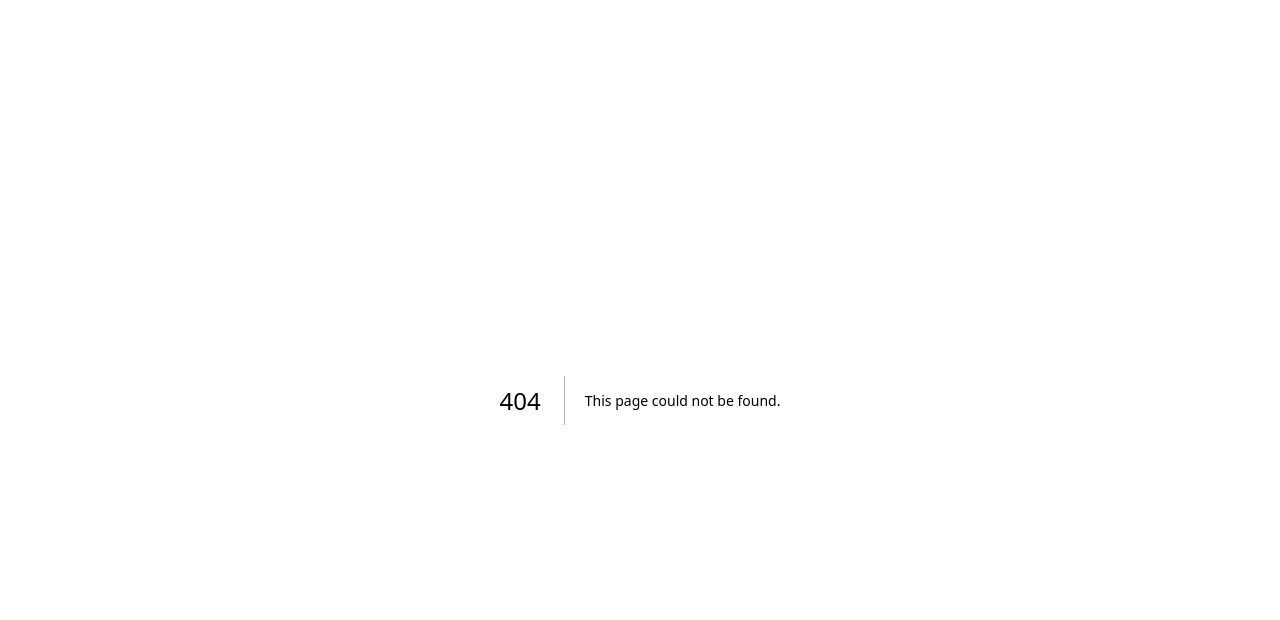
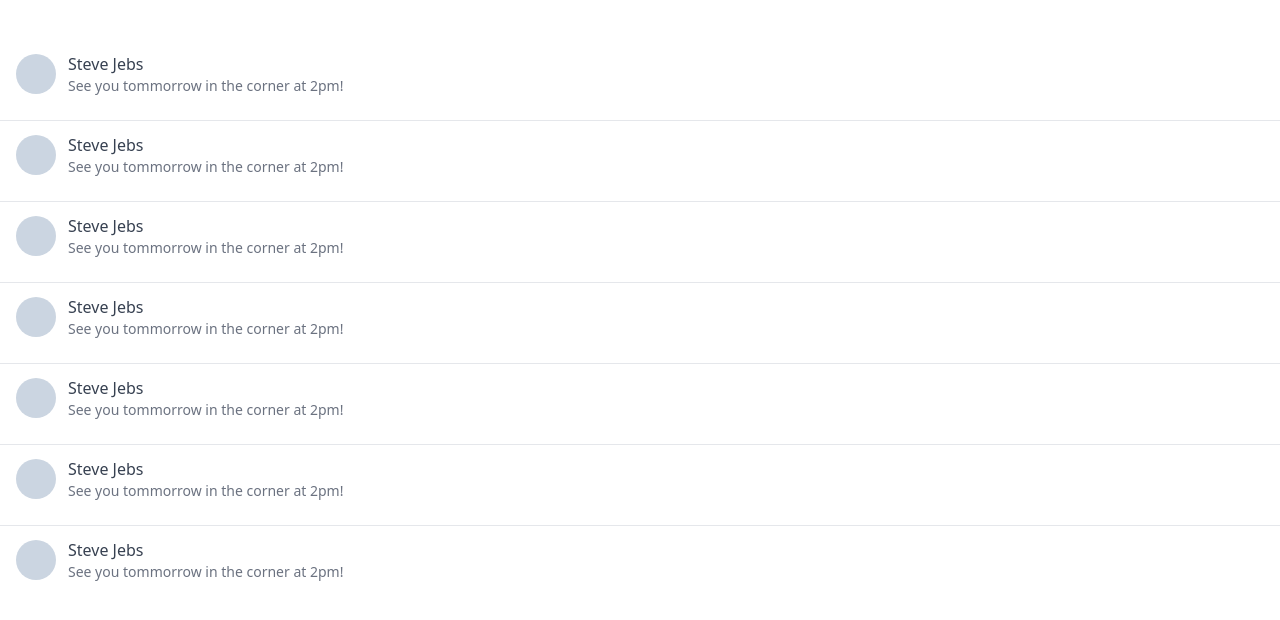
Before and after one commit to JiHunSong94/carrot-market, a Next.js app: page /chats in a window 1280 px wide. Before the commit this address had no page. Shown: the top 620 px of the page. Built offline with nearby package versions, Linux system fonts and the light colour scheme.

Commit message:
3.8 TW PRACTICE - Chats

```diff
--- /dev/null
+++ b/pages/chats.tsx
@@ -0,0 +1,20 @@
+export default function Chats() {
+  return (
+    <div className="divide-y-[1px] py-10">
+      {[1, 1, 1, 1, 1, 1, 1].map((_, i) => (
+        <div
+          key={i}
+          className=" mb-3 flex cursor-pointer items-center space-x-3 px-4  py-3"
+        >
+          <div className="h-10 w-10 rounded-full bg-slate-300" />
+          <div>
+            <p className="text-gray-700">Steve Jebs</p>
+            <p className="text-sm  text-gray-500">
+              See you tommorrow in the corner at 2pm!
+            </p>
+          </div>
+        </div>
+      ))}
+    </div>
+  );
+}
```
